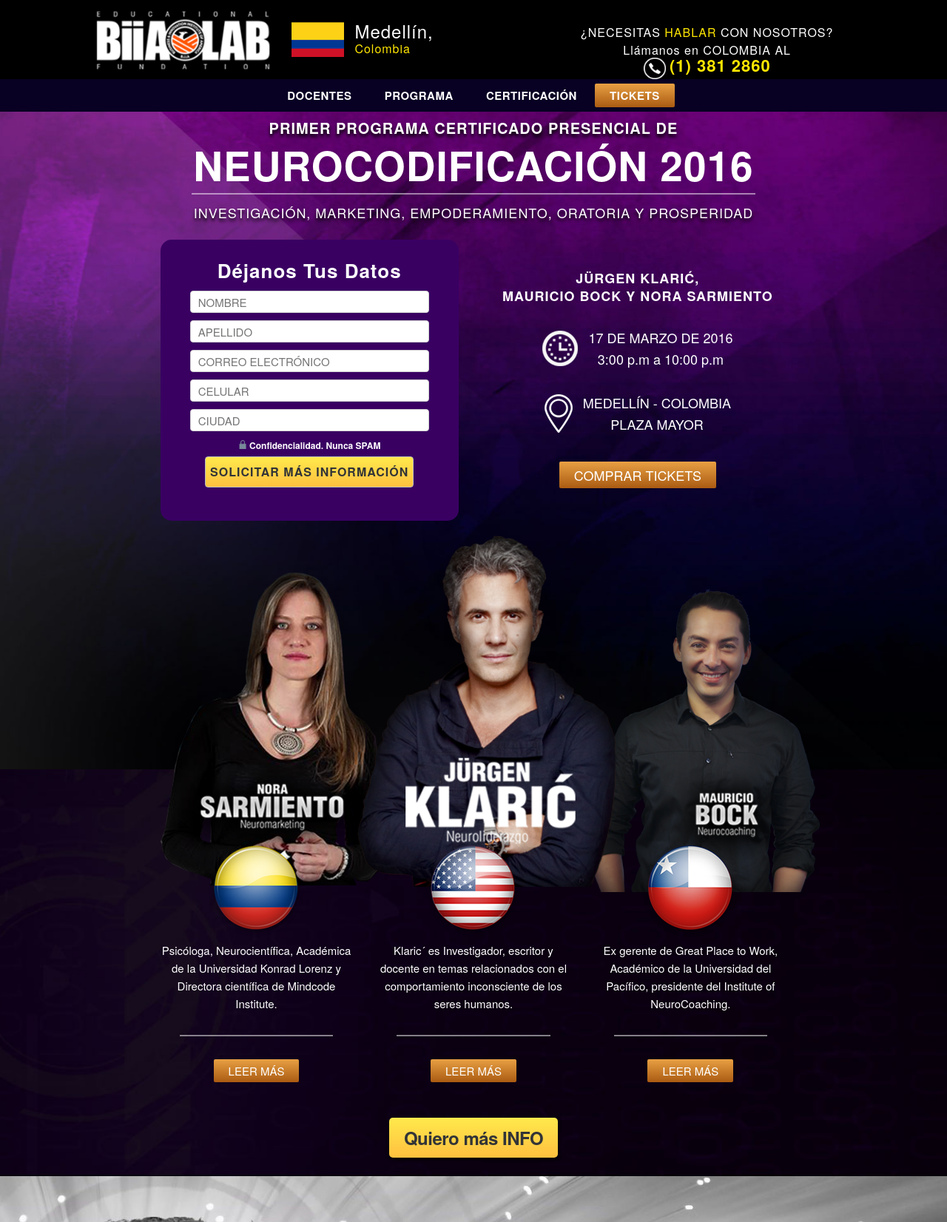
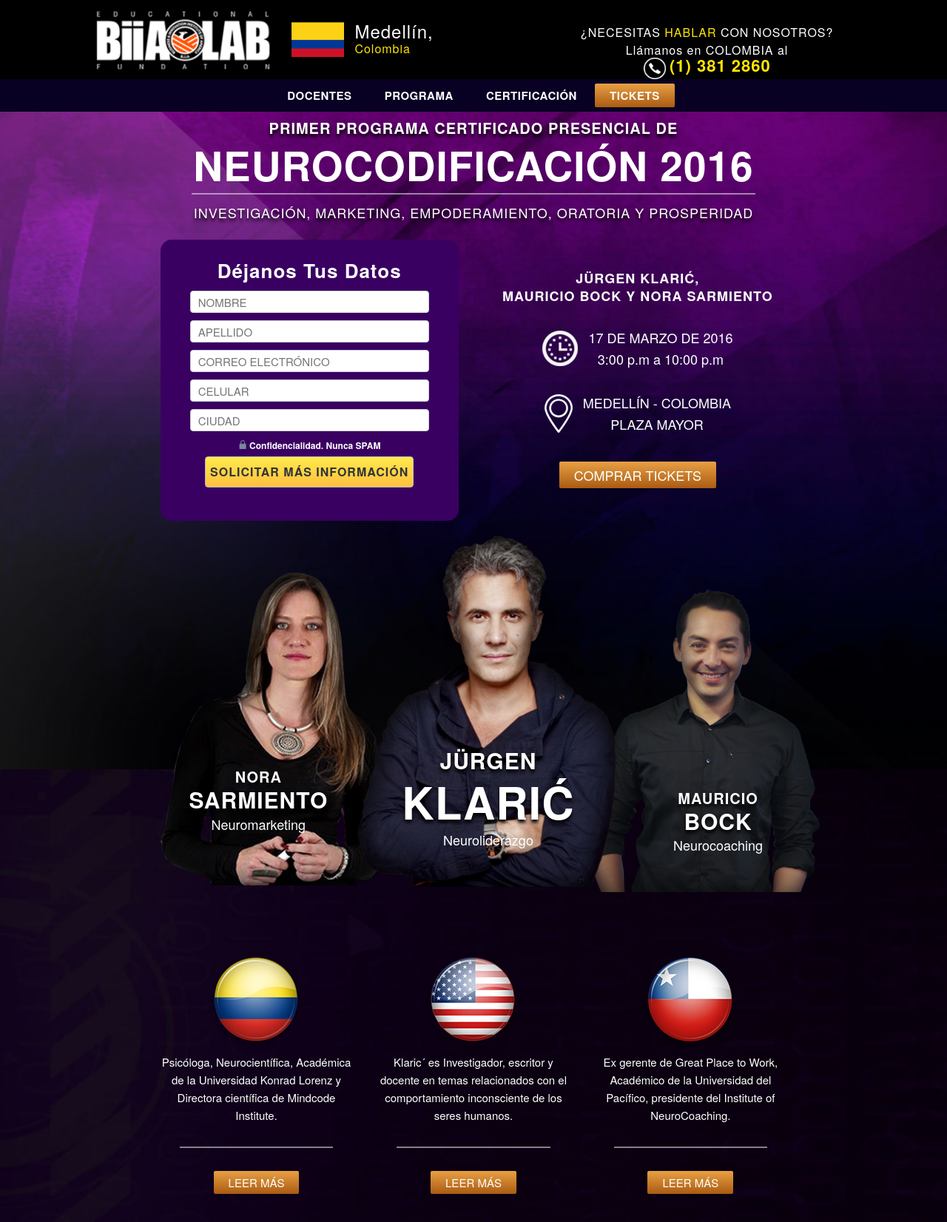
Before and after one commit to gydoar/Neuro-Internas, a PHP site: page / in a window 1280 px wide. Shown: the top 1652 px of the page at 74% size. Run offline with PHP 8.4, Linux system fonts and the light colour scheme.

Commit message:
remplazando las imagenes de personas para agregarle texto plano

```diff
--- a/css/skeleton.css
+++ b/css/skeleton.css
@@ -203,7 +203,7 @@ button:focus,
 input[type="submit"]:focus,
 input[type="reset"]:focus,
 input[type="button"]:focus {
-  color: #333;
+  color: #F1F1F1;
   border-color: #888;
   outline: 0; }
 .button.button-primary,
--- a/css/style.css
+++ b/css/style.css
@@ -206,6 +206,36 @@ color: #ffffff;
 	margin-top: 40px;
 }
 /** People ***/
+.texto-people-nora{
+	position: relative;
+	z-index: 600;
+	top: -170px;
+	left: 20px;
+}
+.mauricio{
+	top: -130px;
+}
+.texto-people-nora h2, .texto-people-nora p, .texto-people-jurgen h2, .texto-people-jurgen p{
+	margin-bottom: 0px;
+}
+.texto-people-nora p, .texto-people-jurgen p{
+	font-size: 18px;
+}
+.texto-people-nora h2 span{
+	font-size: 30px;
+}
+.texto-people-jurgen{
+	position: relative;
+	z-index: 600;
+	top: -250px;
+	left: 20px;
+}
+.texto-people-jurgen h2{
+	font-size: 30px;
+}
+.texto-people-jurgen h2 span{
+	font-size: 60px;
+}
 .people{
 	margin-top: 60px;
 }
@@ -246,7 +276,7 @@ color: #ffffff;
 	z-index: 600;
 	position: relative;
 	text-align: center;
-	margin-top: -100px;
+	margin-top: -240px;
 }
 .text-people hr{
 	border-top: 2px solid rgba(255,255,255,.5);
@@ -486,11 +516,14 @@ img.sello{
 	font-size: 20px;
 }
 .plan-ticket{
-	padding: 20px 20px;
+	padding: 20px 20px 0px 20px;
 	border-radius: 0px 0px 5px 5px;
 	background: #ffffff;
-	min-height: 600px;
+	min-height: 560px;
 	max-width: 100%;
+}
+.plan-ticket ul{
+	margin-bottom: 0px;
 }
 .caja-plan-ticket{
 	background: #ffffff;
@@ -595,26 +628,12 @@ img.sello{
 input.boton-comprar-tickets{
 	font-size: 16px;
 	max-width: 100%;
-	padding: 20px 10px;
+	padding: 5px 10px;
 	text-decoration: none;
 	color: #ffffff;
-	/* Permalink - use to edit and share this gradient: http://colorzilla.com/gradient-editor/#e9a239+0,ce7325+100 */
-background: rgb(233,162,57); /* Old browsers */
-background: -moz-linear-gradient(top,  rgba(233,162,57,1) 0%, rgba(206,115,37,1) 100%); /* FF3.6-15 */
-background: -webkit-linear-gradient(top,  rgba(233,162,57,1) 0%,rgba(206,115,37,1) 100%); /* Chrome10-25,Safari5.1-6 */
-background: linear-gradient(to bottom,  rgba(233,162,57,1) 0%,rgba(206,115,37,1) 100%); /* W3C, IE10+, FF16+, Chrome26+, Opera12+, Safari7+ */
-filter: progid:DXImageTransform.Microsoft.gradient( startColorstr='#e9a239', endColorstr='#ce7325',GradientType=0 ); /* IE6-9 */
+	background: #ff9c00;
+}
 
-}
-.boton-comprar-tickets:hover{
-
-/* Permalink - use to edit and share this gradient: http://colorzilla.com/gradient-editor/#e9a239+0,ce7325+100 */
-background: rgb(233,162,57); /* Old browsers */
-background: -moz-linear-gradient(left,  rgba(233,162,57,1) 0%, rgba(206,115,37,1) 100%); /* FF3.6-15 */
-background: -webkit-linear-gradient(left,  rgba(233,162,57,1) 0%,rgba(206,115,37,1) 100%); /* Chrome10-25,Safari5.1-6 */
-background: linear-gradient(to right,  rgba(233,162,57,1) 0%,rgba(206,115,37,1) 100%); /* W3C, IE10+, FF16+, Chrome26+, Opera12+, Safari7+ */
-filter: progid:DXImageTransform.Microsoft.gradient( startColorstr='#e9a239', endColorstr='#ce7325',GradientType=1 ); /* IE6-9 */
-}
 .call-to-action{
 	margin-top: 60px;
 	color: #ffffff;
--- a/header.php
+++ b/header.php
@@ -193,7 +193,7 @@
 
       <div class="five columns offset-by-one datos-tel-header center">
         <p class="none">¿NECESITAS <span>HABLAR</span> CON NOSOTROS?</p>
-        <p>Llámanos en COLOMBIA AL</p>
+        <p>Llámanos en COLOMBIA al</p>
         <p><img width="30px" src="images/icon-tel.png" alt=""> <a href="tel:(1) 381 2860">(1) 381 2860</a></p>
       </div>
     </div>
--- a/index.php
+++ b/index.php
@@ -41,14 +41,26 @@
     <div class="container people center" id="docentes">
       <div class="three columns offset-by-one nora-people">
         <div><img width="300px;" src="images/nora-sarmiento.png" alt=""></div>
+        <div class="texto-people-nora center">
+          <h2>NORA<br><span>SARMIENTO</span></h2>
+          <p>Neuromarketing</p>
+        </div>
       </div>
 
       <div class="four columns jurgen-photo">
         <div><img width="350px;" src="images/jurgen-klaric.png" alt=""></div>
+        <div class="texto-people-jurgen center">
+          <h2>JÜRGEN<br><span>KLARIĆ</span></h2>
+          <p>Neuroliderazgo</p>
+        </div>
       </div>
 
       <div class="three columns mauricio-people">
         <div><img width="320px;" src="images/mauricio-bock.png" alt=""></div>
+        <div class="texto-people-nora mauricio center">
+          <h2>MAURICIO<br><span>BOCK</span></h2>
+          <p>Neurocoaching</p>
+        </div>
       </div>
     </div>
   </section>
@@ -106,7 +118,7 @@
           Recientemente fue nombrado como el Steve Jobs de la educación gracias a su innovación social educativa BiiA Lab la cual en solo 2 años ya es la institución que regala más becas y cursos por internet en español ademas de ser vista por mas de 1 millón de personas al año en 35 países, con más de 80 conferencias al año el comparte e inspira a miles de personas a lograr más rápido sus objetivos y también a ser mejores personas.</p>
 
           <div class="right margin-top-20px">
-            <h5><a class="boton-yellow various" href="#inline">Reservar mi cupo</a></h5>
+            <h5><a class="boton-yellow" href="#tickets">Reservar mi cupo</a></h5>
           </div>
         </div>
 
@@ -374,7 +386,6 @@
                <li>Memorias digitales</li>
                <li>Certificado digital</li>
                <li>Posibilidad de participar en preguntas para tu negocio</li>
-               <li>Audioterapia de Neuroriqueza con tecnología bineural, sin audífonos</li>
                <li>Acceso archivo desde la nube</li>
              </ul>
            </div>
@@ -400,7 +411,7 @@
        <!-- Plan 4 -->
        <div class="three columns">
          <div class="title-vip-cena">
-           <h4>V.I.P + CENA</h4>
+           <h4>V.I.P ORO</h4>
          </div>
          <div class="caja-plan-ticket">
            <div class="plan-ticket">
@@ -414,22 +425,22 @@
              <h5 class="color-purpura"><span>$</span>700,000<span>COP</span></h5>
 
              <ul class="color-purpura left">
+               <li>Acceso preferencia y asiento en las primeras filas</li>
                <li>Memorias en carpeta dura</li>
                <li>Certificado impreso</li>
-               <li>Libro Estamos Ciegos Dedicado</li>
-               <li>Foto con Jürgen</li>
-               <li>Audioterapia de Neuroriqueza con tecnologia bineural, con audífonos</li>
-               <li>Cena consultoría de 2 horas privada</li>
+               <li>Libro estamos ciegos</li>
+               <br>
+               <li>*Cena consultoría opcional llamando al (número del pais)</li>
              </ul>
            </div>
            <div class="pricing-boton">
-               <form action="">
+               <form action="../payment-jurgen" method="post">
                 <!-- Descripcion del producto -->
                 <input type="hidden" name="descripcion" value="Neuro Codificación - Medellín - General">
                 <!-- Fecha del evento -->
                 <input type="hidden" name="fecha" value="17 de Mayo de 2016">
                 <!-- Precio de venta -->
-                <input type="hidden" name="precio" value="250000">
+                <input type="hidden" name="precio" value="650000">
                 <!-- Precio de venta en dolares para PayPal-->
                 <input type="hidden" name="precio_paypal" value="230000">
                 <!-- Pais -->
```
Also changed, not shown: images/jurgen-klaric.png, images/mauricio-bock.png, images/nora-sarmiento.png.
